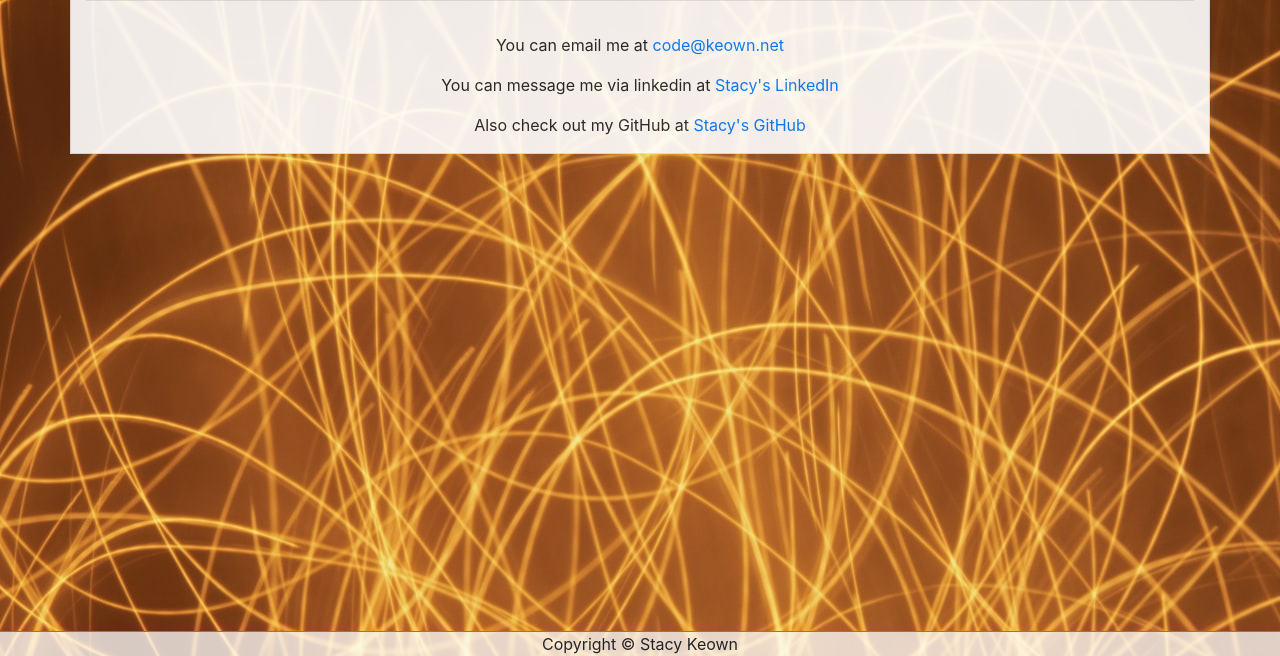
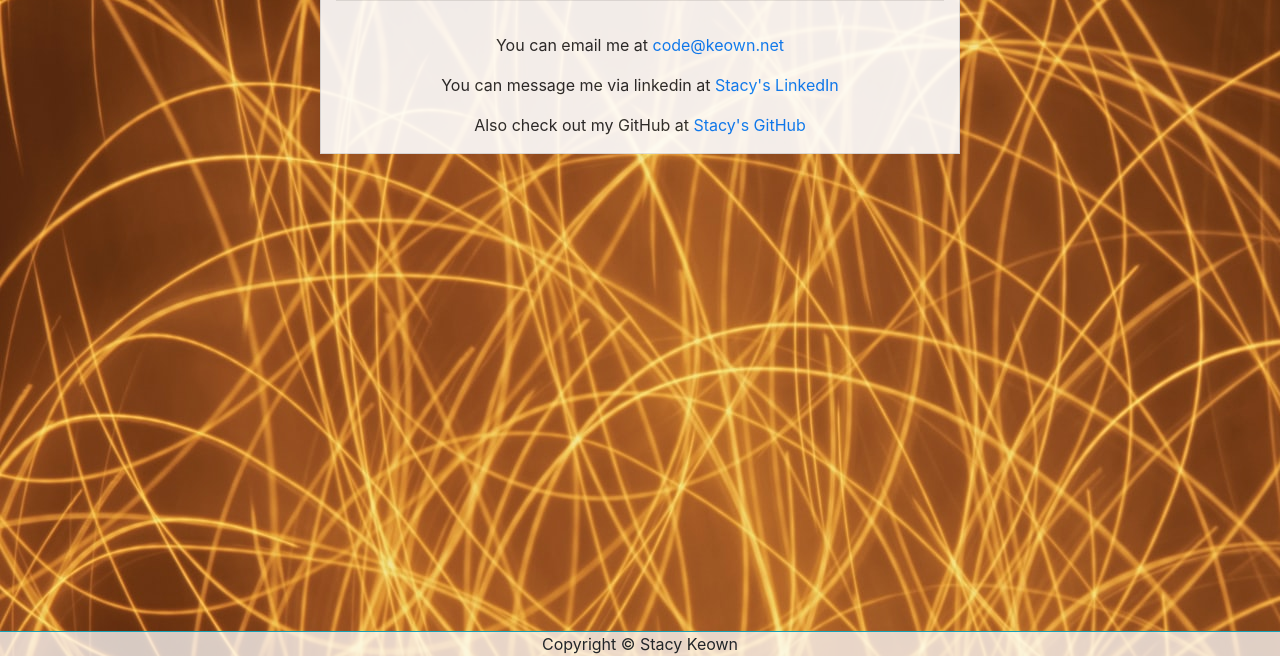
Before and after one commit to skeown13/portfolio, a plain HTML site: page contact.html in a window 1280 px wide. Shown: the part 144-800 px from the top of the page. Drawn offline with nearby package versions, Linux system fonts and the light colour scheme.

Commit message:
gave div with id aboutMeContact a width of 50% so there is not so much whitespace in the box

```diff
--- a/assets/css/style.css
+++ b/assets/css/style.css
@@ -8,6 +8,10 @@
 
 #bodyContact {
   background-image: url(./../images/bgContact.jpg);
+}
+
+#aboutMeContact {
+  width: 50%;
 }
 
 .navbar, .footer {
```
